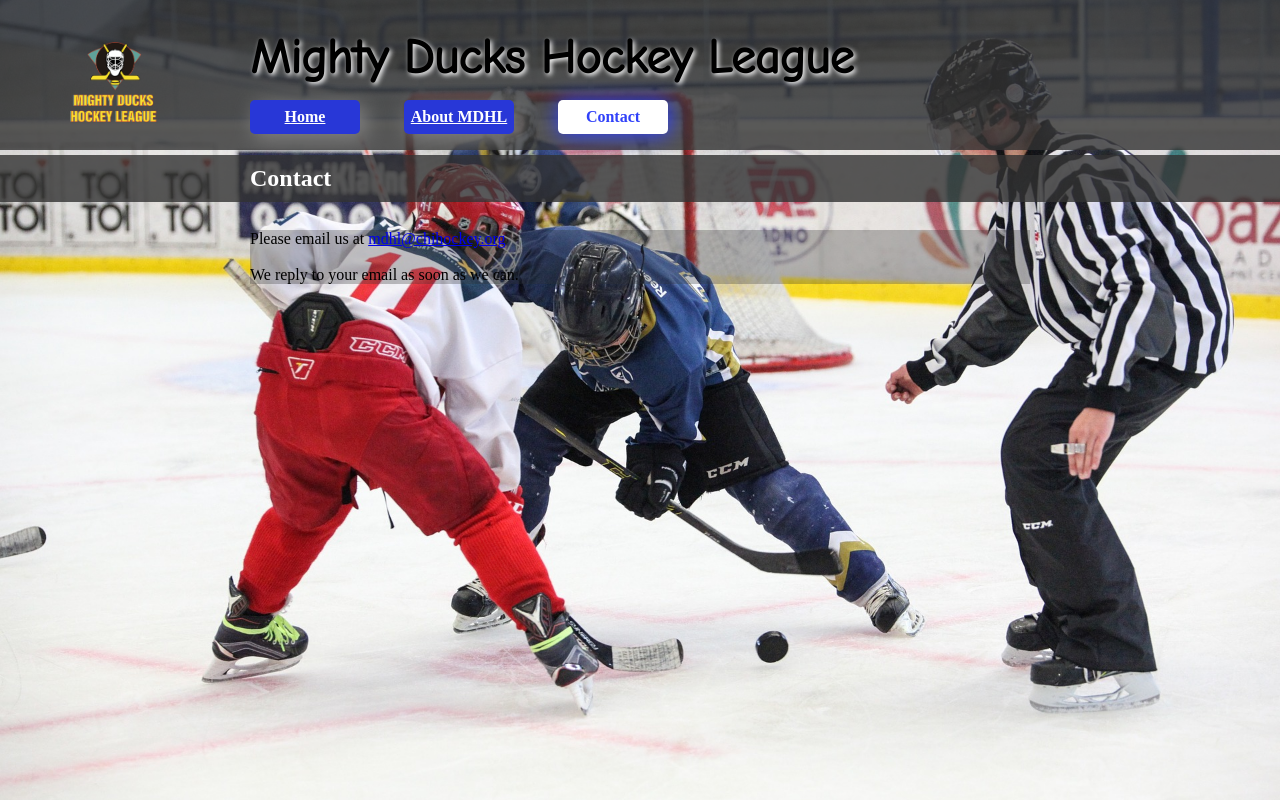
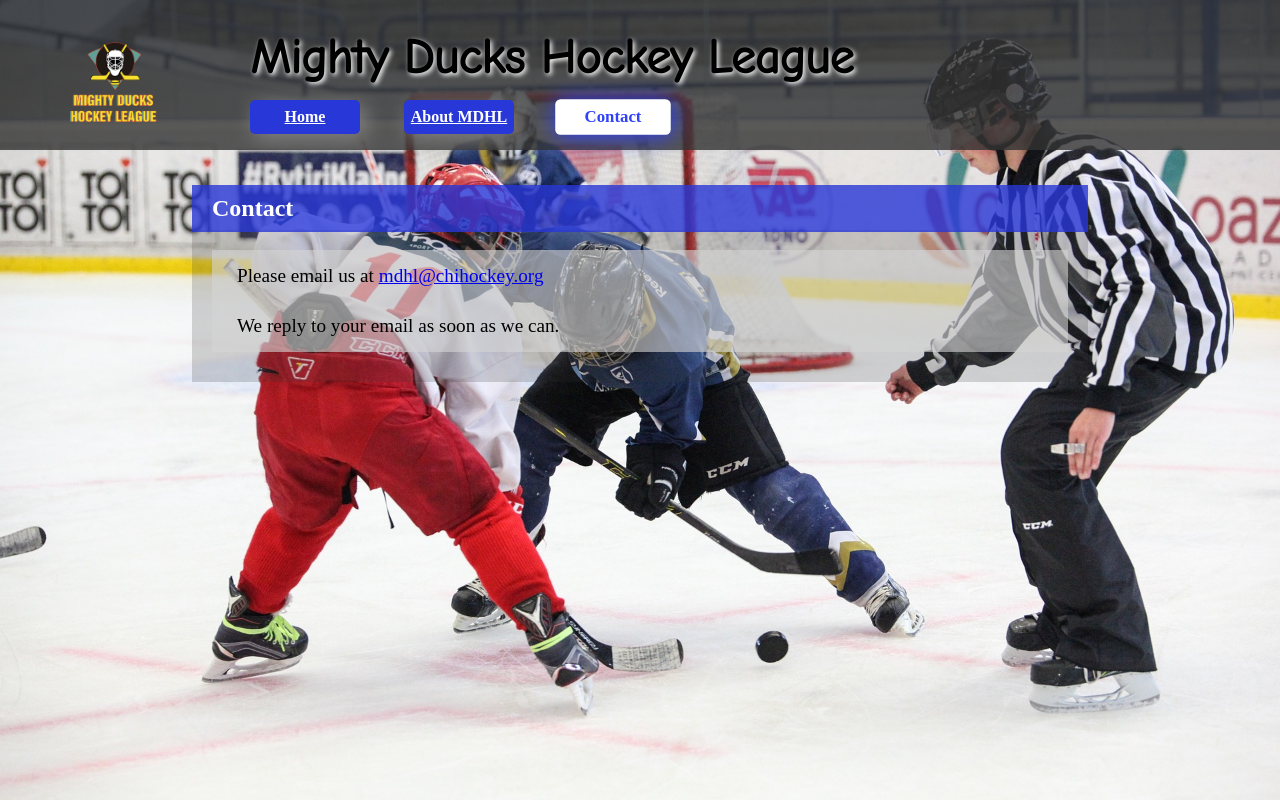
Before and after one commit to teshy18/Task1, a plain HTML site: page contact.html in a window 1280 px wide. Drawn offline with Linux system fonts and the light colour scheme.

Commit message:
se completo la hoja de estilos 3 y se corrigio un error en contact.html

```diff
--- a/contact.html
+++ b/contact.html
@@ -37,9 +37,11 @@
 
     <main>
 
-        <p>Please email us at <a href="mailto:mdhl@chihockey.org">mdhl@chihockey.org</a></p>
-        <br>
-        <p>We reply to your email as soon as we can.</p>
+        <article>
+            <p>Please email us at <a href="mailto:mdhl@chihockey.org">mdhl@chihockey.org</a></p>
+            <br>
+            <p>We reply to your email as soon as we can.</p>
+        </article>
 
     </main>
 
--- a/styles/style3.css
+++ b/styles/style3.css
@@ -34,6 +34,11 @@ header .logo{
     z-index: 20;
 }
 
+header .logo:hover{
+ scale:1.1;
+ transition: 1s;
+}
+
 header h1{
     position: relative;
     width: fit-content;
@@ -45,13 +50,13 @@ header h1{
 }
 
 header h2{
-    background-color: rgba(51, 51, 51, 0.8);
+    background-color: rgba(40, 55, 215, 0.8);
     color: white;
-    /* text-align: center; */
-    text-indent: 250px;
-    padding: 10px 0;
+    margin: 0 15%;
+    /* text-indent: 250px; */
+    padding: 10px 20px;
     position: relative;
-    top: 100px;
+    top: 130px;
     z-index: 10;
 }
 
@@ -80,6 +85,8 @@ nav a{
 nav a:hover{
     background-color: rgb(48, 65, 249);
     box-shadow: 1px 1px 20px 1px rgb(48, 65, 249);
+    scale: 1.05;
+    transition: 500ms;
 }
 
 .active{
@@ -87,6 +94,7 @@ nav a:hover{
     color: rgb(48, 65, 249);
     background-color: white;
     box-shadow: 1px 1px 20px 1px rgb(48, 65, 249);
+    scale: 1.05;
 }
 
 .active:hover{
@@ -96,15 +104,31 @@ nav a:hover{
 
 
 main{
-    margin: 0 250px;
-    background-color: rgba(51, 51, 51, 0.3);
+    margin: 0 15%;
+    padding: 20px;
+    background-color: rgba(51, 51, 51, 0.2);
 
 }
+
+main article{
+    background-color: rgba(213, 213, 213, 0.6);
+    padding: 10px;
+    margin-bottom: 10px;
+}
+
+main article:hover{
+    background-color: rgba(213, 213, 213, 1);
+    scale: 1.01;
+    transition: 300ms;
+}
+
 main article h3{
+    color:rgb(40, 55, 215);
     font-size: 1.5em;
 }
 
 main article p{
     text-indent: 15px;
-    margin-bottom: 20px;
+    font-size: 1.2em;
+    margin: 5px 0;
 }
```
